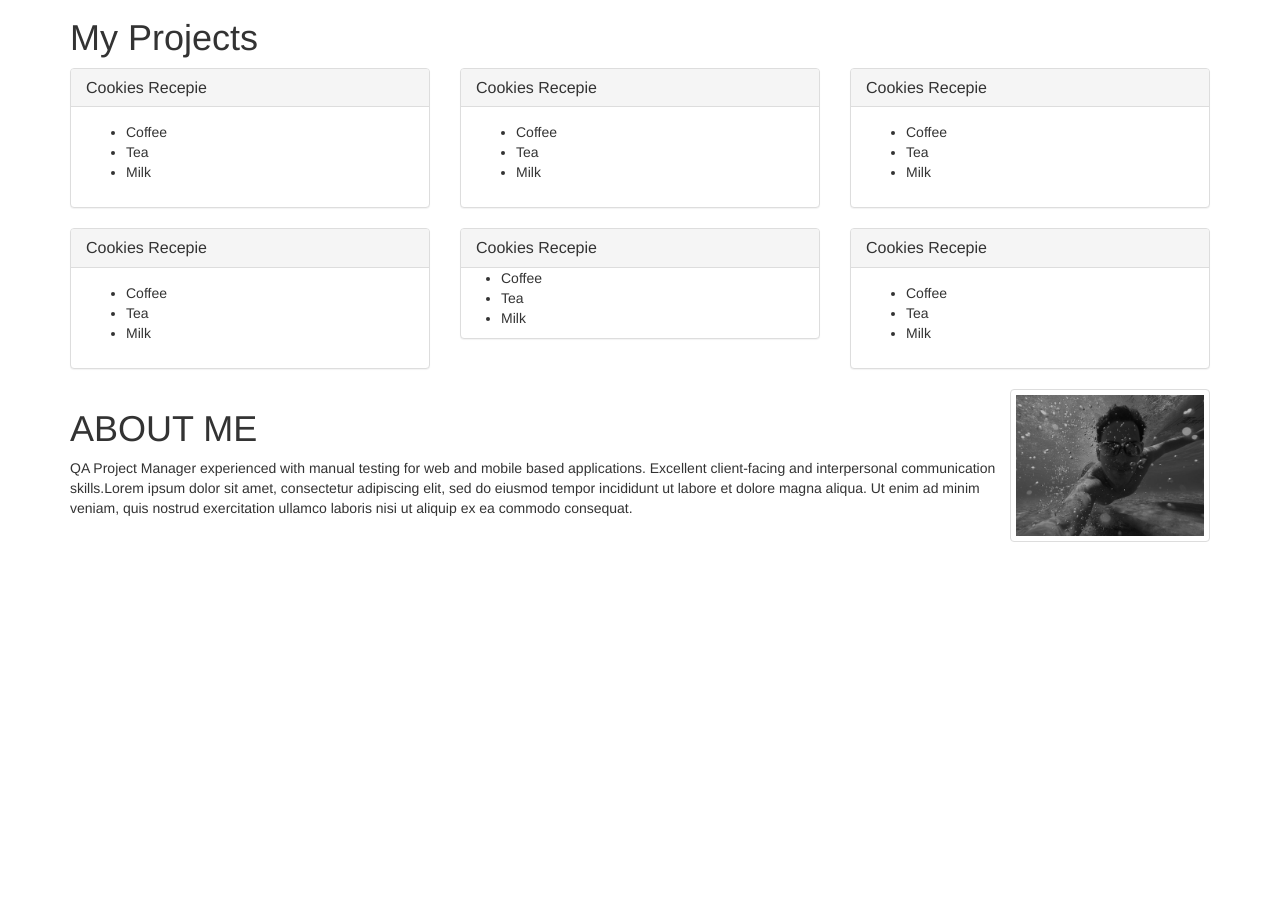
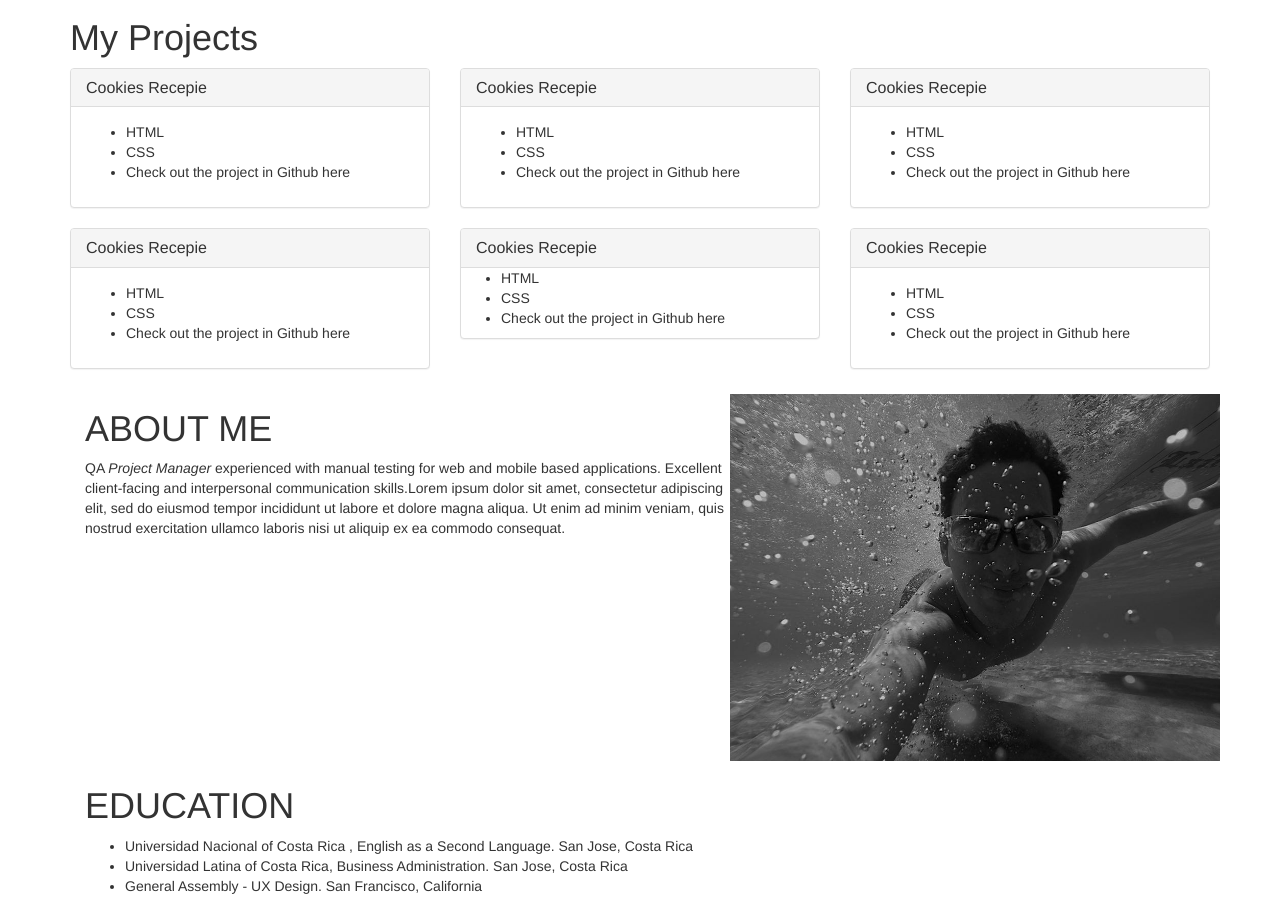
Before and after one commit to garybm/Independent-Project-1, a plain HTML site: page index.html in a window 1280 px wide. Shown: the part 722-1628 px from the top of the page. Before the commit the page ends 1264 px from the top, so only its background shows below. Drawn offline with Linux system fonts and the light colour scheme.

Commit message:
add the about me section

```diff
--- a/css/styles.css
+++ b/css/styles.css
@@ -23,15 +23,14 @@
 }
 
 .jumbotron {
-  color: black;
+  color: darkgray;
 
 }
 
 .about1 {
-  border: 1px solid #ddd;
   border-radius: 4px;
   padding: 5px;
-  width: 200px;
+  width: 500px;
   height: auto;
   float: right;
 }
--- a/index.html
+++ b/index.html
@@ -12,7 +12,7 @@
         <img src="images/gary2.jpg" alt="image of me" width="auto" height="auto">
         <div class="center">
           <div class="jumbotron">
-            <h1>Hello, I'm a Software Developer</h1>
+            <h1>Hello, <span style="color:pink">I'm a Software</span> Developer</h1>
             <h2>My name is Gary. I create amazing things</h2>
           </div>
         </div>
@@ -26,9 +26,9 @@
             </div>
             <div class="panel-body">
               <ul>
-                <li>Coffee</li>
-                <li>Tea</li>
-                <li>Milk</li>
+                <li>HTML</li>
+                <li>CSS</li>
+                <li>Check out the project in Github here</li>
               </ul>
             </div>
           </div>
@@ -40,9 +40,9 @@
             </div>
             <div class="panel-body">
               <ul>
-                <li>Coffee</li>
-                <li>Tea</li>
-                <li>Milk</li>
+                <li>HTML</li>
+                <li>CSS</li>
+                <li>Check out the project in Github here</li>
               </ul>
             </div>
           </div>
@@ -54,9 +54,9 @@
             </div>
             <div class="panel-body">
               <ul>
-                <li>Coffee</li>
-                <li>Tea</li>
-                <li>Milk</li>
+                <li>HTML</li>
+                <li>CSS</li>
+                <li>Check out the project in Github here</li>
               </ul>
             </div>
           </div>
@@ -70,9 +70,9 @@
             </div>
             <div class="panel-body">
               <ul>
-                <li>Coffee</li>
-                <li>Tea</li>
-                <li>Milk</li>
+                <li>HTML</li>
+                <li>CSS</li>
+                <li>Check out the project in Github here</li>
               </ul>
             </div>
           </div>
@@ -84,9 +84,9 @@
             </div>
             <div class="panel-default">
               <ul>
-                <li>Coffee</li>
-                <li>Tea</li>
-                <li>Milk</li>
+                <li>HTML</li>
+                <li>CSS</li>
+                <li>Check out the project in Github here</li>
               </ul>
             </div>
           </div>
@@ -98,22 +98,28 @@
             </div>
             <div class="panel-body">
               <ul>
-                <li>Coffee</li>
-                <li>Tea</li>
-                <li>Milk</li>
+                <li>HTML</li>
+                <li>CSS</li>
+                <li>Check out the project in Github here</li>
               </ul>
             </div>
           </div>
         </div>
       </div>
-
-
-          <img class="about1" src="images/gary2.jpg" width="300px" height="250px">
-          <h1>ABOUT ME</h1>
-            <p>QA Project Manager experienced with manual testing for web and mobile based applications. Excellent client-facing and interpersonal communication skills.Lorem ipsum dolor sit amet, consectetur adipiscing elit, sed do eiusmod tempor incididunt ut labore et dolore magna aliqua. Ut enim ad minim veniam, quis nostrud exercitation ullamco laboris nisi ut aliquip ex ea commodo consequat.
-            </p>
-        </div>
-
-
+      <div class="container">
+        <img class="about1" src="images/gary2.jpg" width="300px" height="250px">
+        <h1>ABOUT ME</h1>
+          <p>QA <em>Project Manager</em> experienced with manual testing for web and mobile based applications. Excellent client-facing and interpersonal communication skills.Lorem ipsum dolor sit amet, consectetur adipiscing elit, sed do eiusmod tempor incididunt ut labore et dolore magna aliqua. Ut enim ad minim veniam, quis nostrud exercitation ullamco laboris nisi ut aliquip ex ea commodo consequat.
+          </p>
+      </div>
+      <div class="container">
+        <h1>EDUCATION</h1>
+          <ul>
+            <li>Universidad Nacional of Costa Rica , English as a Second Language. San Jose, Costa Rica</li>
+            <li>Universidad Latina of Costa Rica, Business Administration. San Jose, Costa Rica</li>
+            <li>General Assembly - UX Design. San Francisco, California</li>
+          </ul>
+      </div>
+    </div>
   </body>
 </html>
```
